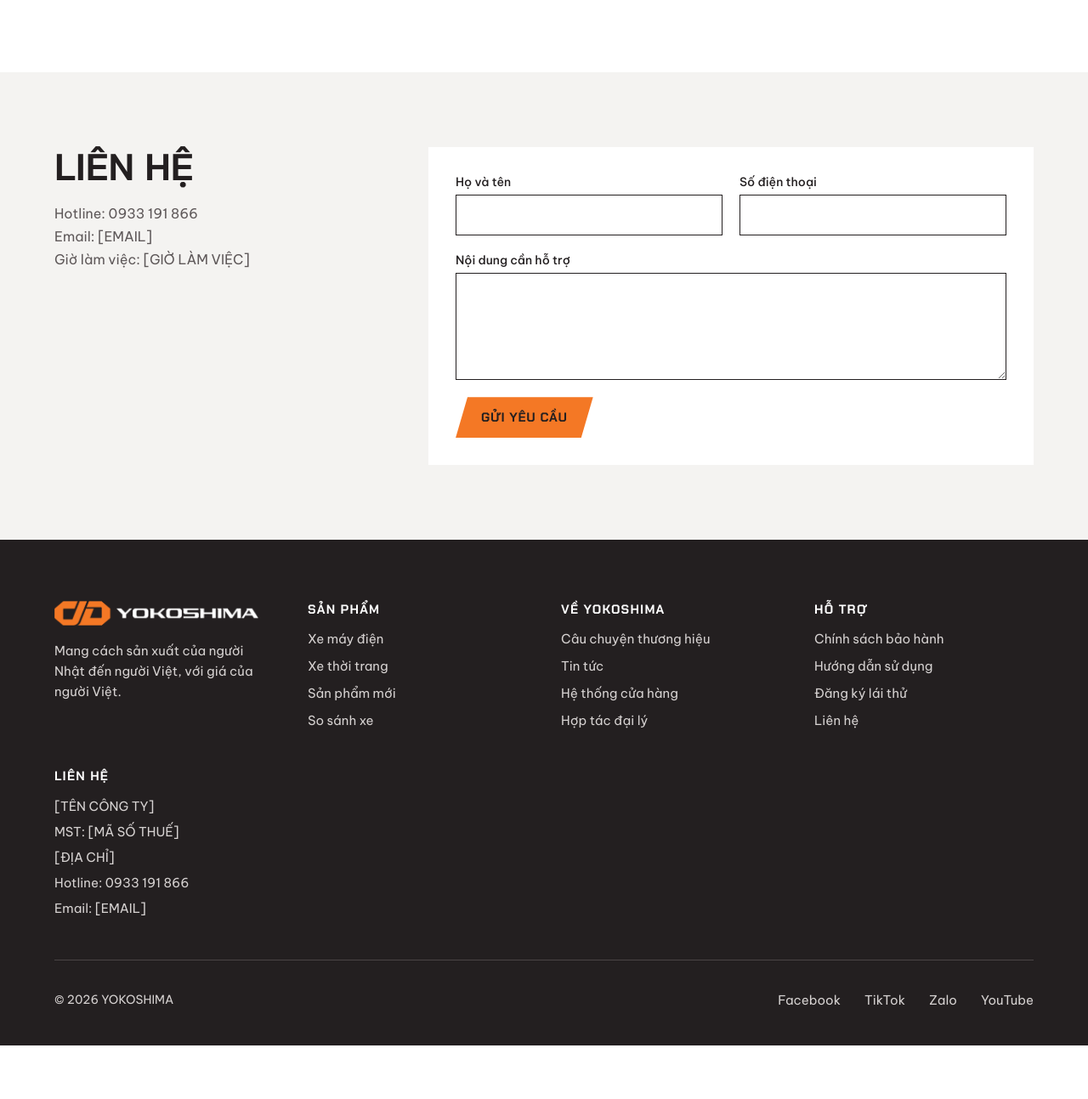
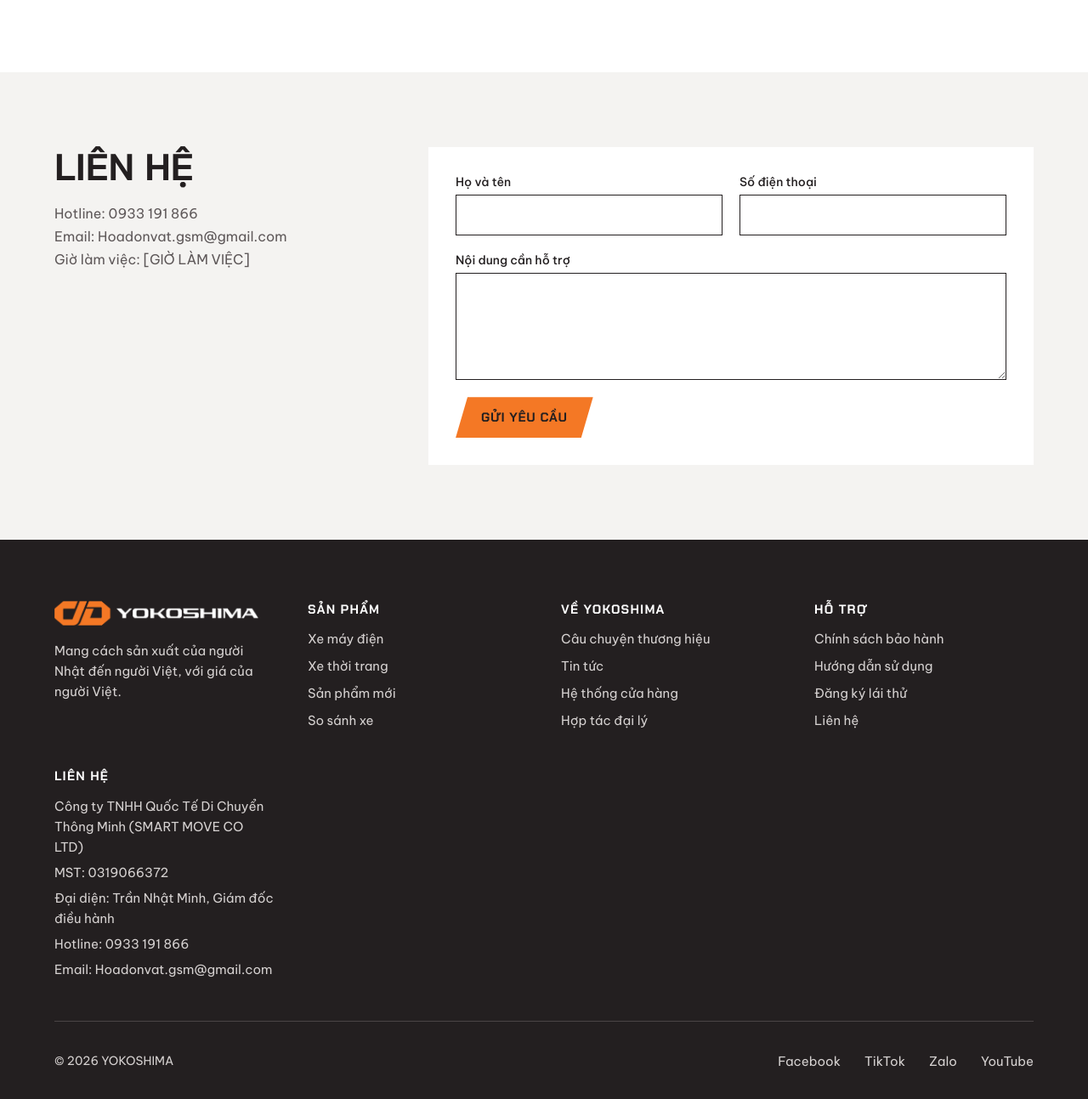
Before and after one commit to nhatminhdc/Yokoshima, a plain HTML site: page ho-tro.html in a window 1280 px wide. Shown: the part 1217-2510 px from the top of the page at 85% size. Before the commit the page ends 2447 px from the top, so only its background shows below. Drawn offline with Linux system fonts and the light colour scheme.

Commit message:
Thêm thông tin công ty vào footer và trang hỗ trợ
Co-Authored-By: Claude Fable 5.2 <noreply@anthropic.com>
Claude-Session: https://claude.ai/code/session_01YGwEvNX9Km6C9JjXWGq6ht

```diff
--- a/ho-tro.html
+++ b/ho-tro.html
@@ -74,7 +74,7 @@
 <div style="max-width: 1312px; margin: 0 auto; display: flex; flex-wrap: wrap; gap: 56px; align-items: flex-start">
 <div style="flex: 1 1 300px; display: flex; flex-direction: column; gap: 16px">
 <h2 style="margin: 0; font: 700 44px/1.1 'Chakra Petch', sans-serif; text-transform: uppercase">Liên hệ</h2>
-<p style="margin: 0; font-size: 16px; line-height: 1.7; color: #5e5859">Hotline: 0933 191 866<br>Email: [EMAIL]<br>Giờ làm việc: [GIỜ LÀM VIỆC]</p>
+<p style="margin: 0; font-size: 16px; line-height: 1.7; color: #5e5859">Hotline: 0933 191 866<br>Email: Hoadonvat.gsm@gmail.com<br>Giờ làm việc: [GIỜ LÀM VIỆC]</p>
 </div>
 <form style="flex: 2 1 480px; min-width: 0; background: #fff; padding: 32px; display: flex; flex-direction: column; gap: 20px">
 <div style="display: grid; grid-template-columns: repeat(auto-fit, minmax(min(280px, 100%), 1fr)); gap: 20px"><label style="display: flex; flex-direction: column; gap: 6px; font-size: 14px; font-weight: 500">Họ và tên<input type="text"  style="min-height: 48px; padding: 0 14px; border: 1.5px solid #231f20; border-radius: 0; background: #fff; color: #231f20; font: 400 16px 'Be Vietnam Pro', sans-serif; box-sizing: border-box; width: 100%"></label><label style="display: flex; flex-direction: column; gap: 6px; font-size: 14px; font-weight: 500">Số điện thoại<input type="tel"  style="min-height: 48px; padding: 0 14px; border: 1.5px solid #231f20; border-radius: 0; background: #fff; color: #231f20; font: 400 16px 'Be Vietnam Pro', sans-serif; box-sizing: border-box; width: 100%"></label></div>
@@ -111,13 +111,13 @@
 <a href="lai-thu.html" style="color: #d6d2d1; text-decoration: none; font-size: 15px; min-height: 32px; display: inline-flex; align-items: center">Đăng ký lái thử</a>
 <a href="ho-tro.html" style="color: #d6d2d1; text-decoration: none; font-size: 15px; min-height: 32px; display: inline-flex; align-items: center">Liên hệ</a>
 </div>
-<div style="display: flex; flex-direction: column; align-items: flex-start; gap: 6px">
+<div style="display: flex; flex-direction: column; align-items: flex-start; gap: 6px; min-width: 0; overflow-wrap: anywhere">
 <h2 style="margin: 0 0 8px; font: 700 15px 'Chakra Petch', sans-serif; text-transform: uppercase; letter-spacing: 0.08em; color: #fff">Liên hệ</h2>
-<div style="font-size: 15px; line-height: 1.6">[TÊN CÔNG TY]</div>
-<div style="font-size: 15px; line-height: 1.6">MST: [MÃ SỐ THUẾ]</div>
-<div style="font-size: 15px; line-height: 1.6">[ĐỊA CHỈ]</div>
+<div style="font-size: 15px; line-height: 1.6">Công ty TNHH Quốc Tế Di Chuyển Thông Minh (SMART MOVE CO LTD)</div>
+<div style="font-size: 15px; line-height: 1.6">MST: 0319066372</div>
+<div style="font-size: 15px; line-height: 1.6">Đại diện: Trần Nhật Minh, Giám đốc điều hành</div>
 <div style="font-size: 15px; line-height: 1.6">Hotline: 0933 191 866</div>
-<div style="font-size: 15px; line-height: 1.6">Email: [EMAIL]</div>
+<div style="font-size: 15px; line-height: 1.6">Email: Hoadonvat.gsm@gmail.com</div>
 </div>
 </div>
 <div style="border-top: 1px solid #4a4546; padding-top: 24px; display: flex; flex-wrap: wrap; gap: 16px 32px; align-items: center; justify-content: space-between; font-size: 14px">
```
Also changed, not shown: cong-nghe.html (+5 -5 lines), cua-hang.html (+5 -5 lines), dai-ly.html (+5 -5 lines), gioi-thieu.html (+5 -5 lines), index.html (+5 -5 lines), lai-thu.html (+5 -5 lines), san-pham-tat-ca.html (+5 -5 lines), san-pham.html (+5 -5 lines), so-sanh.html (+5 -5 lines), tin-tuc.html (+5 -5 lines).
